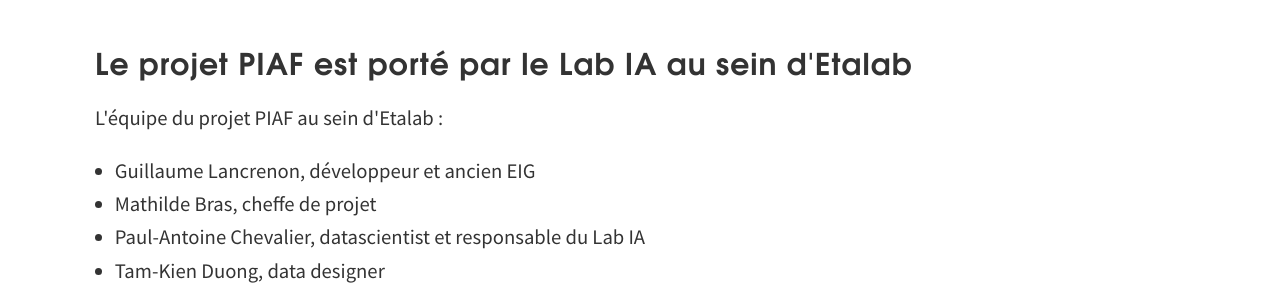
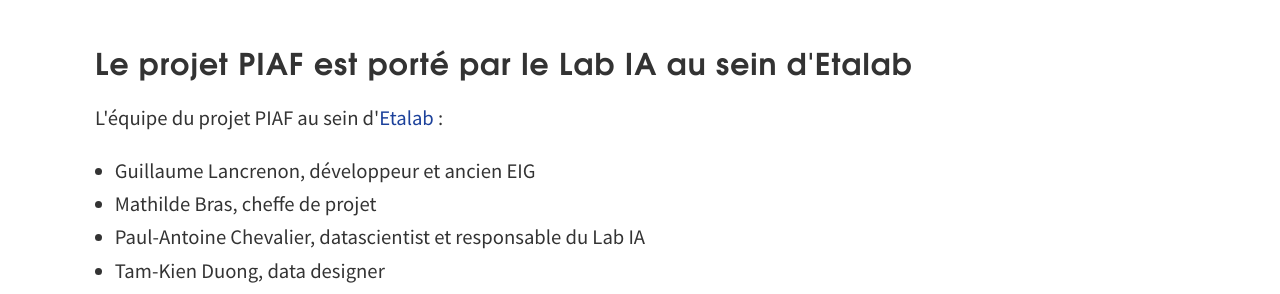
Before and after one commit to etalab/piaf-site, a Jekyll site: the page built from communaute.html, in a window 1280 px wide. Shown: the part 165-459 px from the top of the page. Built offline with Jekyll 4.4.1, drawn with Linux system fonts in a browser that asks for light colours; nearby versions of some CDN libraries; some web fonts are replaced; library files that are not in the unit come from our copies; part of the change alters nothing that is shown.

```diff
--- a/communaute.html
+++ b/communaute.html
@@ -8,7 +8,7 @@ section_id: communaute
     <div class='large-12 columns'>
       <h2>Le projet PIAF est porté par le Lab IA au sein d'Etalab</h2>
 
-      <p>L'équipe du projet PIAF au sein d'Etalab :
+      <p>L'équipe du projet PIAF au sein d'<a target="new" href=https://www.etalab.gouv.fr/">Etalab</a> :
      	 <ul>
 		<li>Guillaume Lancrenon, développeur et ancien EIG</li>
 		<li>Mathilde Bras, cheffe de projet</li>
```
